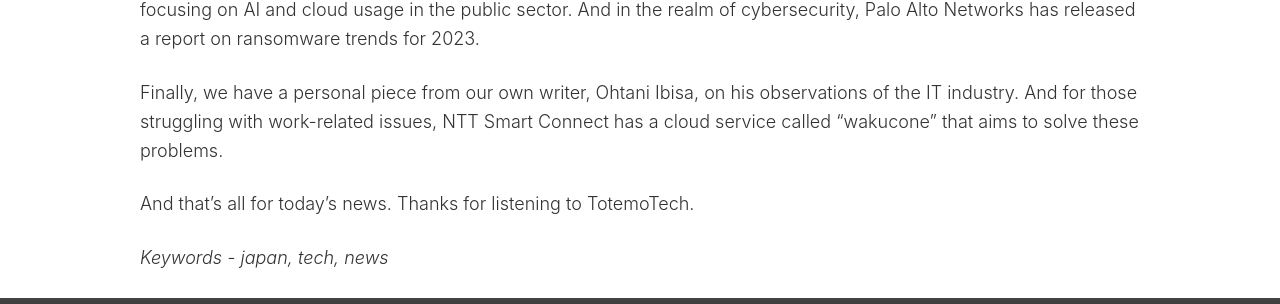
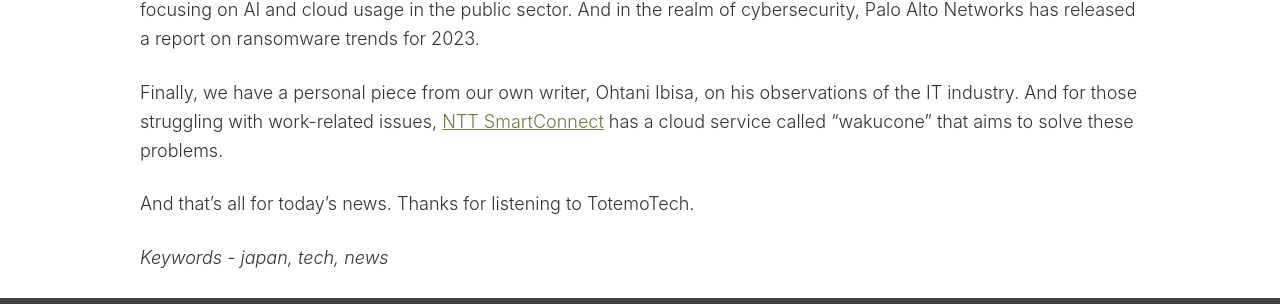
Before and after one commit to tagawa/TotemoTech, a Jekyll site: the page built from docs/_posts/2023-04-24-news.md, in a window 1280 px wide. Shown: the part 1092-1396 px from the top of the page. Built offline with Jekyll 4.4.1, drawn with Linux system fonts in a browser that asks for light colours; comment, search, counter and statistics services are not loaded.

Commit message:
Added link to NTT SmartConnect page

```diff
--- a/docs/_posts/2023-04-24-news.md
+++ b/docs/_posts/2023-04-24-news.md
@@ -25,6 +25,6 @@
 
 Moving on to events, the AWS Summit Tokyo was held in person for the first time in four years, with a keynote speech focusing on AI and cloud usage in the public sector. And in the realm of cybersecurity, Palo Alto Networks has released a report on ransomware trends for 2023.
 
-Finally, we have a personal piece from our own writer, Ohtani Ibisa, on his observations of the IT industry. And for those struggling with work-related issues, NTT Smart Connect has a cloud service called "wakucone" that aims to solve these problems.
+Finally, we have a personal piece from our own writer, Ohtani Ibisa, on his observations of the IT industry. And for those struggling with work-related issues, [NTT SmartConnect](/companies/ntt-smartconnect) has a cloud service called "wakucone" that aims to solve these problems.
 
 And that's all for today's news. Thanks for listening to TotemoTech.
```
